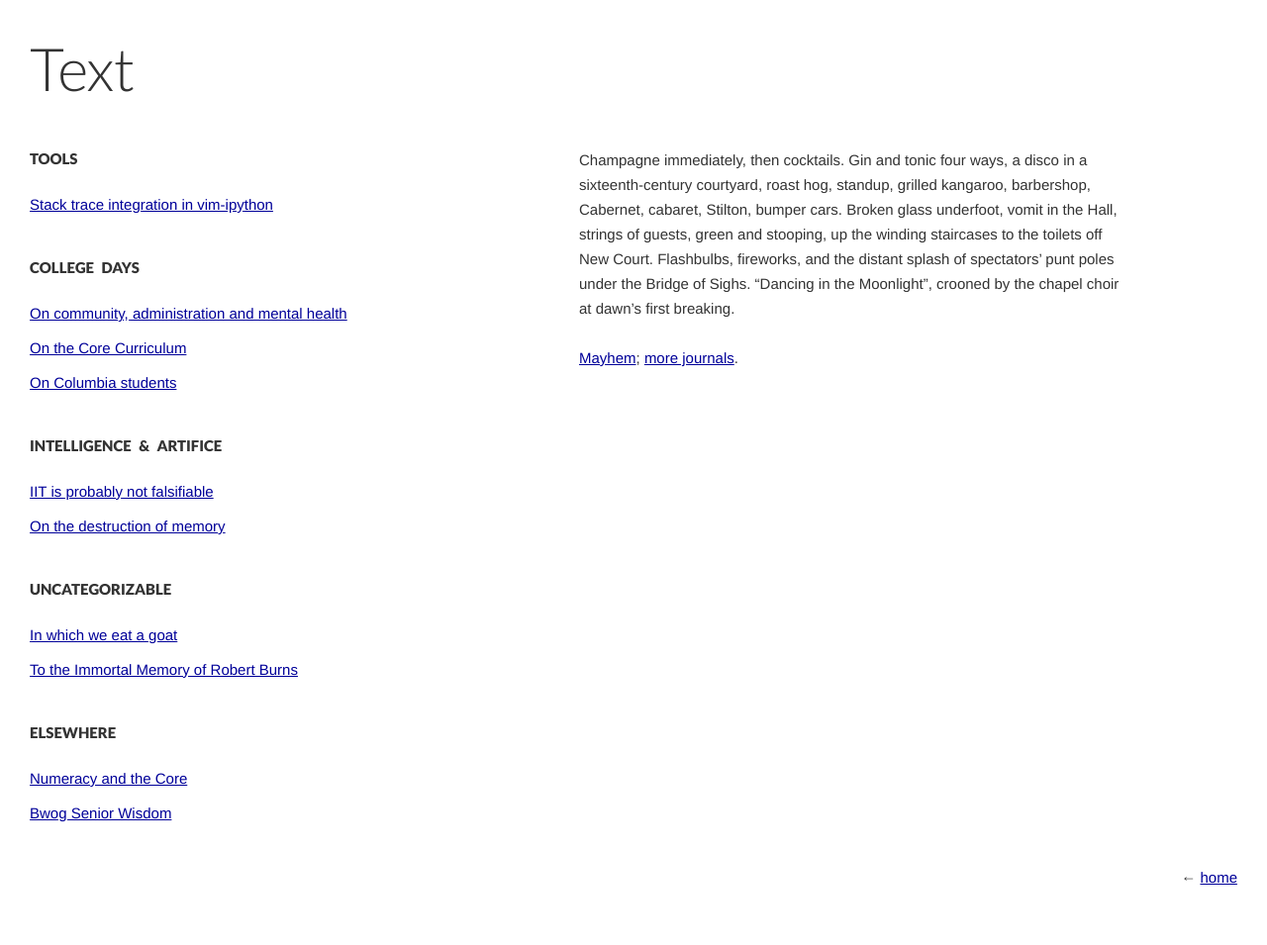
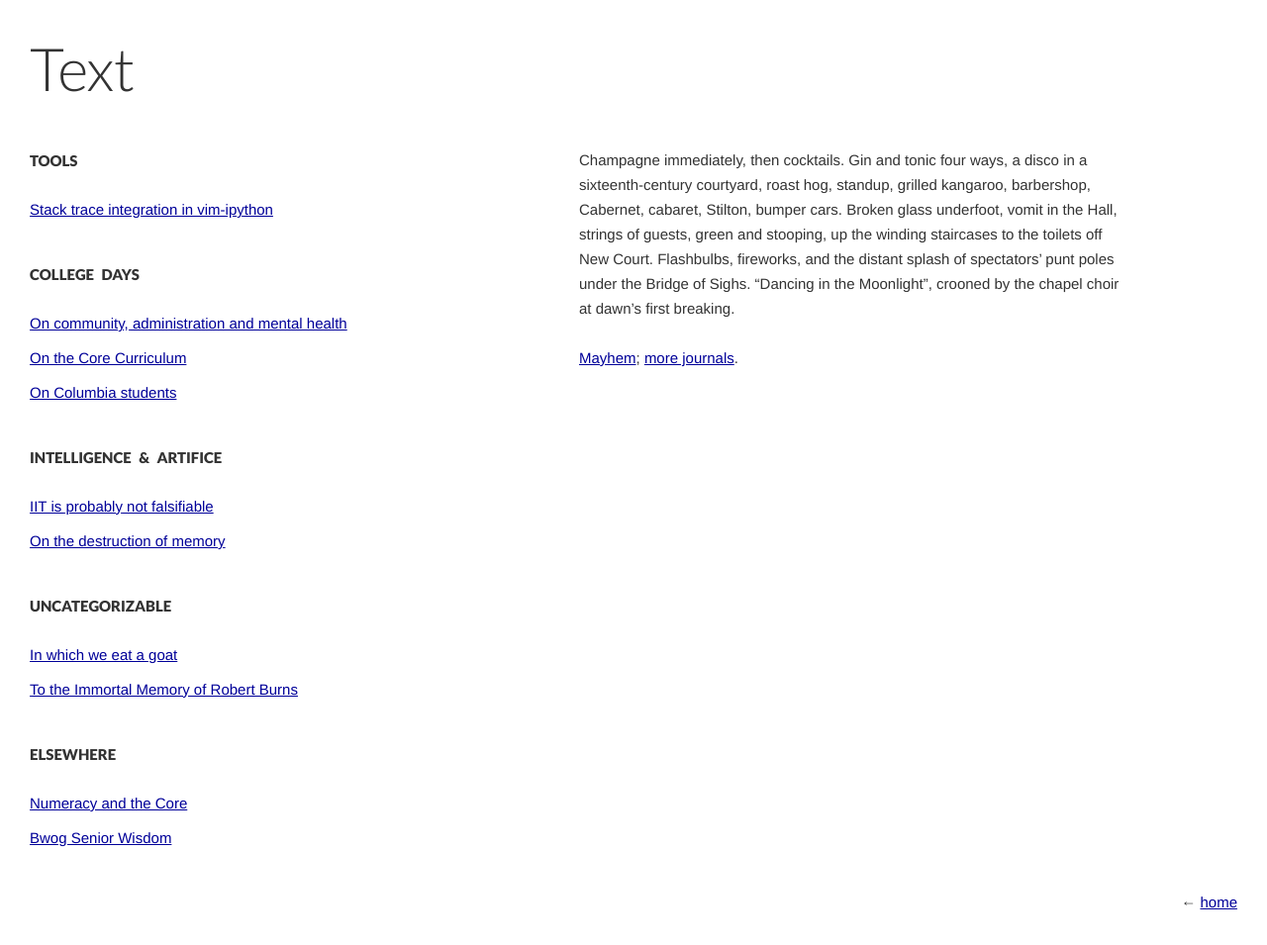
Before and after one commit to jacobandreas/writing, a Jekyll site: the page built from index.html, in a window 1280 px wide. Shown: the whole page at 99% size. Built offline with Jekyll 4.4.1, drawn with Linux system fonts in a browser that asks for light colours; nearby versions of some CDN libraries; before the commit the page ends 930 px from its top, so only the background shows below that.

Commit message:
margin-bottom tweaks

```diff
--- a/css/style.css
+++ b/css/style.css
@@ -81,8 +81,8 @@ h2 {
   word-spacing: .3em;
   font-weight: 900;
   font-size: 1em;
-  line-height: 1.333em;
-  margin-bottom: 1.666em;
+  line-height: 1.667;
+  margin-bottom: 1.667em;
 }
 
 h3 {
```
